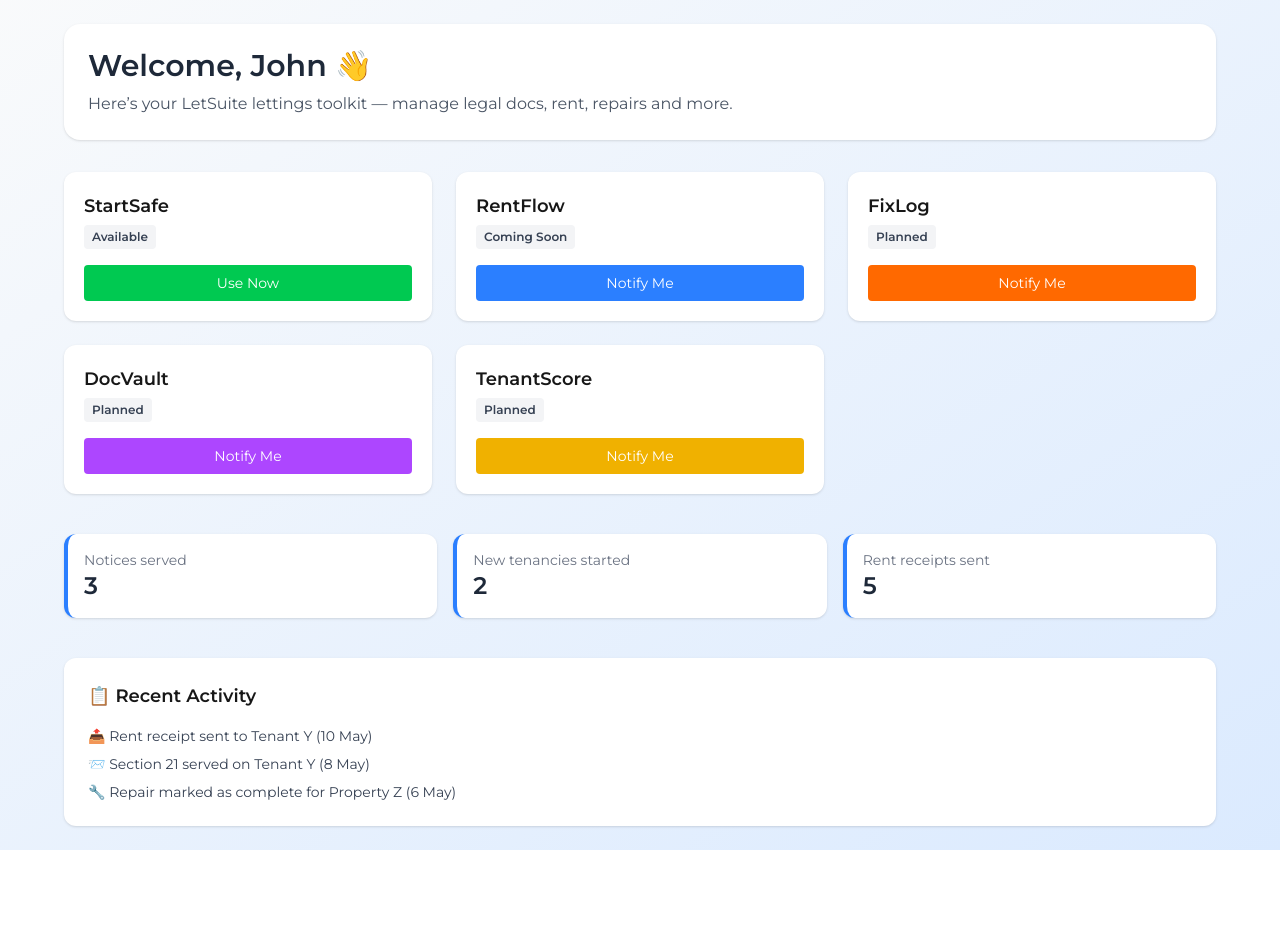
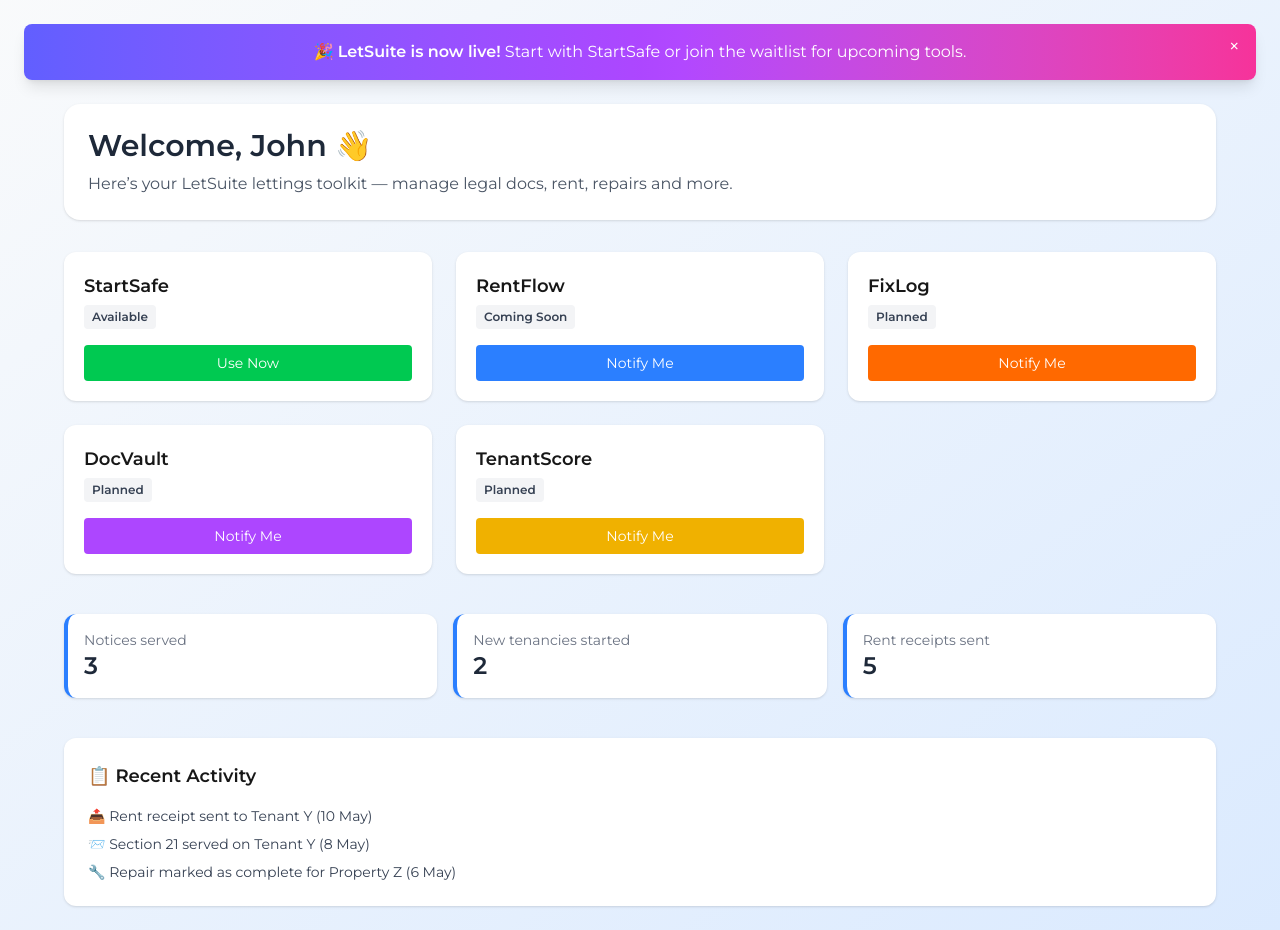
Before and after one commit to RobertMcCarthy1999/serve-safe, a Next.js app: page / in a window 1280 px wide. Before the commit the page ends 850 px from the top, so only its background shows below. Built offline with nearby package versions, Linux system fonts and the light colour scheme.

Commit message:
Add: launch banner with dismiss button to dashboard

```diff
--- a/src/app/page.js
+++ b/src/app/page.js
@@ -6,7 +6,7 @@ import NotifyModal from "@/app/components/NotifyModal";
 export default function Dashboard() {
   const [modalOpen, setModalOpen] = useState(false);
   const [selectedTool, setSelectedTool] = useState("");
-
+  const [showBanner, setShowBanner] = useState(true);
   const openModal = (tool) => {
     setSelectedTool(tool);
     setModalOpen(true);
@@ -19,6 +19,23 @@ export default function Dashboard() {
 
   return (
     <main className="min-h-screen bg-gradient-to-br from-gray-50 to-blue-100 p-6">
+
+{/* 🚀 Launch Banner with Dismiss */}
+{showBanner && (
+  <div className="relative bg-gradient-to-r from-indigo-500 via-purple-500 to-pink-500 text-white text-center rounded-lg shadow-lg py-4 px-6 mb-6">
+    <button
+      onClick={() => setShowBanner(false)}
+      className="absolute top-2 right-4 text-white text-xl hover:opacity-80"
+      aria-label="Dismiss banner"
+    >
+      &times;
+    </button>
+    🎉 <strong>LetSuite is now live!</strong> Start with StartSafe or join the waitlist for upcoming tools.
+  </div>
+)}
+
+
+
       <NotifyModal toolName={selectedTool} isOpen={modalOpen} onClose={closeModal} />
 
       <div className="max-w-6xl mx-auto">
```
